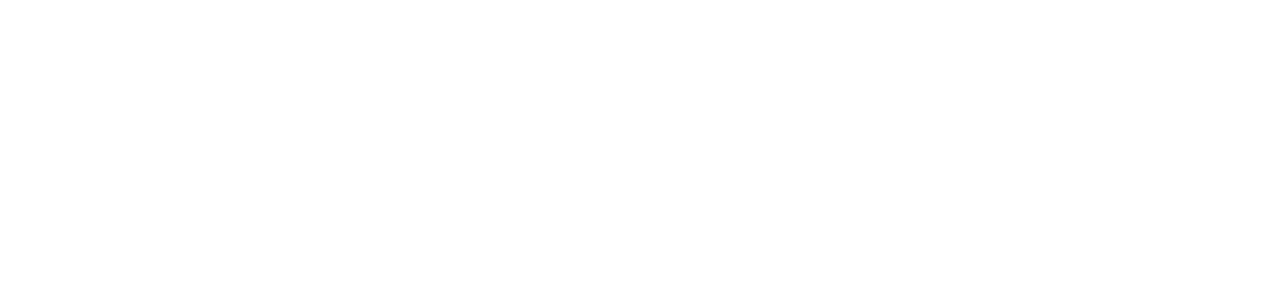
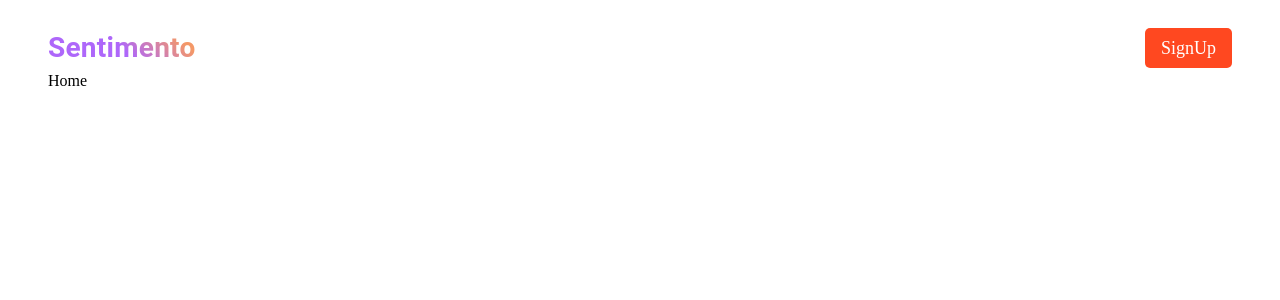
Before and after one commit to Zapperdax/Sentiment, a React (Create React App) app: page / in a window 1280 px wide. Before the commit this address had no page. Shown: the top 300 px of the page. Built offline with nearby package versions, Linux system fonts and the light colour scheme.

Commit message:
Navbar component, margin and padding added.

```diff
--- a/src/components/App.js
+++ b/src/components/App.js
@@ -1,4 +1,5 @@
 import React from "react";
+import { Box } from "@mui/material";
 import RegisterPage from "./RegisterPage";
 import { Routes, Route } from "react-router-dom";
 import Login from "./Login";
@@ -8,15 +9,19 @@
 import Home from "./Home";
 import ChatbotLandingPage from "./ChatbotLandingPage";
 import Chatbot from "./Chatbot";
-
+import Navbar from "./Navbar";
 function App() {
   return (
+    <>
+      <Navbar />
+      <Box style={{marginTop:'4.5em'}} pl='3rem' pr='3rem'>
         <Routes>
           <Route path="/register" element={<RegisterPage />}></Route>
           <Route path="/login" element={<Login />}></Route>
           <Route path="/forgotPassword" element={<ForgotPassword />}></Route>
           <Route path="/enterOTP" element={<EnterOTP />}></Route>
           <Route path="/changePassword" element={<ChangePassword />}></Route>
+          <Route path="/" element={<Home />}></Route>
           <Route path="/home" element={<Home />}></Route>
           <Route
             path="/chatbotlandingpage"
@@ -24,6 +29,8 @@
           ></Route>
           <Route path="/chatbot" element={<Chatbot />}></Route>
         </Routes>
+      </Box>
+    </>
   );
 }
 
```
Lines whose indentation alone changed are shown as unchanged.
